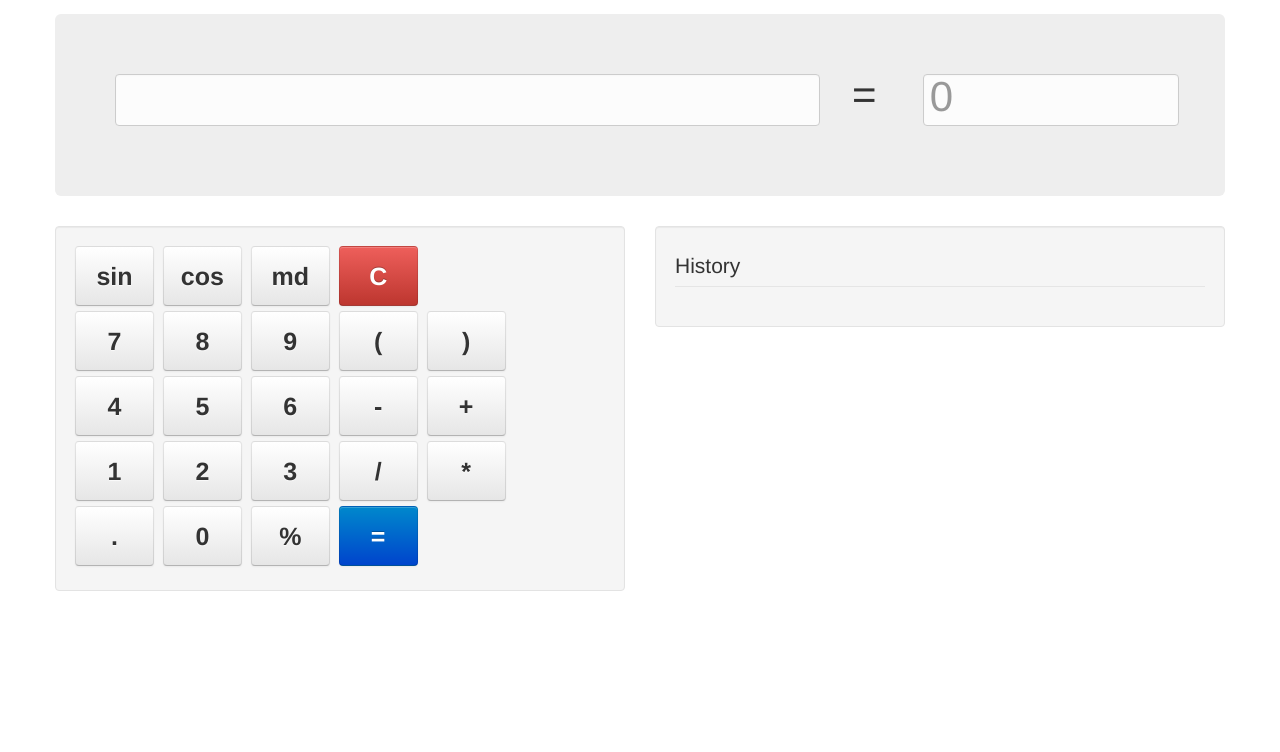
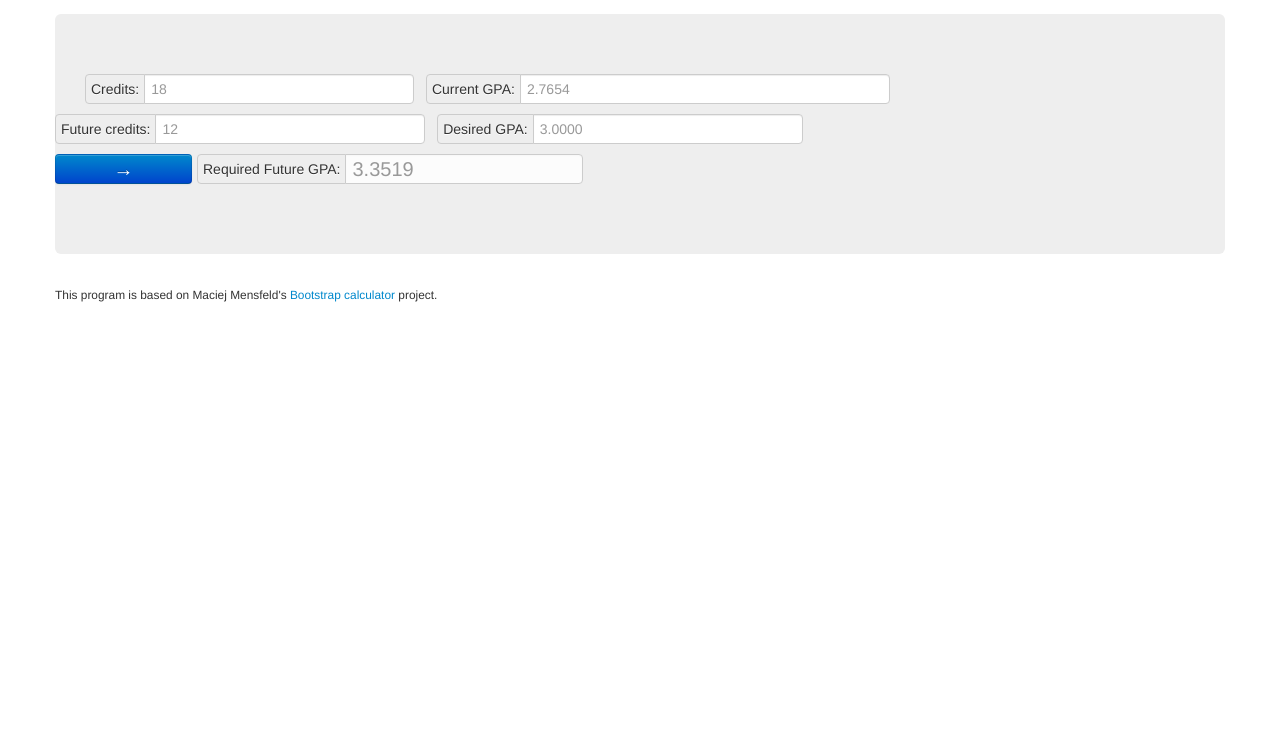
Before and after one commit to mensfeld/bootstrap-calculator, a plain HTML site: page index.html in a window 1280 px wide. Shown: the part 48-800 px from the top of the page. Drawn offline with Linux system fonts and the light colour scheme.

Commit message:
GPA Calculator v. 1

```diff
--- a/assets/javascripts/calculator.js
+++ b/assets/javascripts/calculator.js
@@ -17,6 +17,26 @@ var Calculator = {
   MOD:  ' mod ',
   BRO:  '(',
   BRC:  ')',
+
+  get_val_or_placeholder: function(elt) {
+    var val = elt.value;
+    return val == "" ? +elt.placeholder : +elt.value;
+  },
+
+  calc_required_gpa: function() {
+    var currCreds = document.getElementById('currCredsInput');
+    currCreds = this.get_val_or_placeholder(currCreds)
+    var currGpa = document.getElementById('currGpaInput');
+    currGpa = this.get_val_or_placeholder(currGpa)
+    var futureCreds = document.getElementById('futureCredsInput');
+    futureCreds = this.get_val_or_placeholder(futureCreds)
+    var desiredGpa = document.getElementById('desiredGpaInput');
+    desiredGpa = this.get_val_or_placeholder(desiredGpa)
+    var totCreds = currCreds + futureCreds;
+    var reqGpa = (desiredGpa - currCreds/totCreds*currGpa)*totCreds/futureCreds;
+    this.results_value = reqGpa.toPrecision(1 + 4);
+    this.refresh();
+  },
 
   calculate: function() {
     this.history_value.push(this.memory_value);
--- a/assets/stylesheets/application.css
+++ b/assets/stylesheets/application.css
@@ -5,9 +5,9 @@
   font-size: 42px;
 }
 #calculator-wrapper .uneditable-input {
-  height: 42px;
-  font-size: 42px;
-  line-height: 35px;
+  /* height: 42px; */
+  font-size: 20px;
+  /* line-height: 35px; */
   width: 100%;
 }
 #calculator-wrapper .span1 {
@@ -22,9 +22,9 @@
 }
 .btn {
   width: 10%;
-  height: 50px;
+  /* height: 50px; */
   margin: 0 5px 5px 0;
-  line-height: 50px;
+  /* line-height: 50px; */
   font-weight: bold;
-  font-size: 25px;
+  font-size: 20px;
 }
--- a/index.html
+++ b/index.html
@@ -15,7 +15,7 @@
     <div class="navbar navbar-inverse">
       <div class="navbar-inner">
         <div class="container">
-          <a class="brand" href="./index.html">Bootstrap Calculator</a>
+          <a class="brand" href="./index.html">GPA Analyzer</a>
         </div>
       </div>
     </div>
@@ -24,7 +24,35 @@
     <div class="container">
 
       <div class="hero-unit" id="calculator-wrapper">
-        <div class="row-fluid">
+        <div class="row">
+          <div class="input-prepend">
+            <span class="add-on">Credits: </span>
+            <input class="span3" id="currCredsInput" type="number" placeholder=18 >
+          </div>
+          <div class="input-prepend">
+            <span class="add-on">Current GPA: </span>
+            <input class="span4 offset2" id="currGpaInput" type="text" placeholder="2.7654">
+          </div>
+        <div class="row">
+          <div class="input-prepend">
+            <span class="add-on">Future credits: </span>
+            <input class="span3 offset1" id="futureCredsInput" type="number" placeholder=12>
+          </div>
+          <div class="input-prepend">
+            <span class="add-on">Desired GPA: </span>
+            <input class="span3 offset2" id="desiredGpaInput" type="text" placeholder="3.0000">
+          </div>
+          <div class="row">
+            </div>
+              <a href="#" class="span4, btn btn-primary" data-method="calc_required_gpa">&rarr;</a>
+              <div class="input-prepend">
+                <span class="add-on">Required Future GPA: </span>
+                <div id="calculator-result" class="uneditable-input">3.3519</div>
+              </div>
+          </div>
+        </div>
+
+        <!-- div class="row-fluid">
           <div class="span8">
             <div id="calculator-screen" class="uneditable-input"></div>
           </div>
@@ -37,13 +65,11 @@
             </div>
           </div>
           <div class="span3">
-            <div id="calculator-result"  class="uneditable-input">0</div>
+            <div id="calculator-result-old"  class="uneditable-input">0</div>
           </div>
-        </div>
+        </div -->
 
-      </div>
-
-      <div class="row-fluid">
+      <!-- div class="row-fluid">
 
         <div class="span6 well">
           <div id="calc-board">
@@ -93,8 +119,12 @@
         </div>
         <hr>
 
-      </div>
+      </div -->
     </div>
+
+<div class="initialism">
+  <small>This program is based on Maciej Mensfeld's <a href="https://github.com/mensfeld/bootstrap-calculator">Bootstrap calculator</a> project.</small>
+</div>
 
   </body>
 </html>
```
